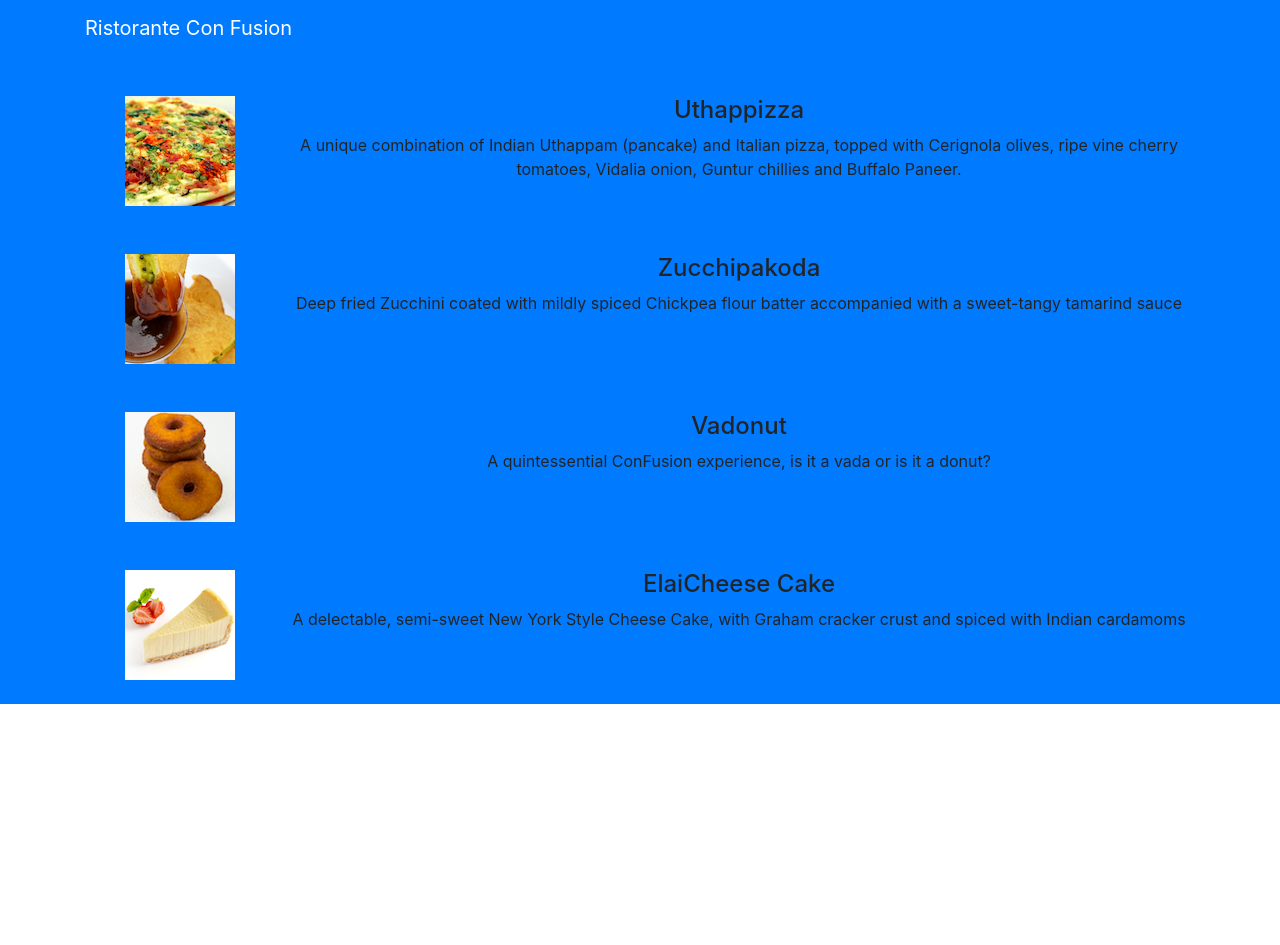
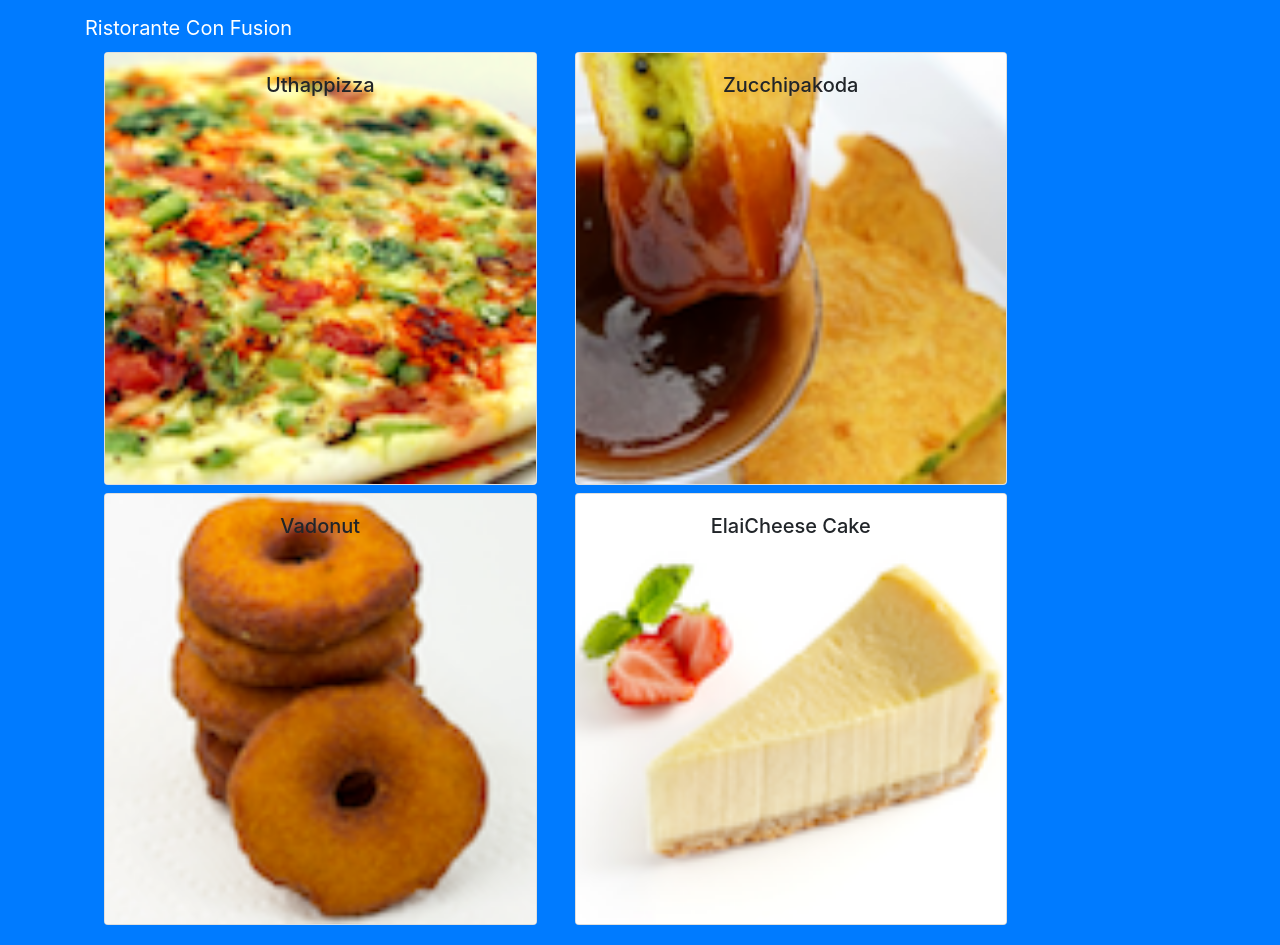
Before and after one commit to itacirgabral/reactcoursera, a React (Create React App) app: page / in a window 1280 px wide. Before the commit the page ends 800 px from the top, so only its background shows below. Built offline with nearby package versions, Linux system fonts and the light colour scheme.

Commit message:
components part 2

```diff
--- a/src/App.js
+++ b/src/App.js
@@ -3,15 +3,23 @@
 import logo from './logo.svg';
 import './App.css';
 import Menu from './components/MenuComponent'
+import { DISHES } from './shared/dishes'
 
 class App extends Component {
+  constructor(props) {
+    super(props)
+    this.state = {
+      dishes: DISHES
+    }
+  }
+
   render() {
     return (
       <div className="App">
         <Navbar dark color="primary">
           <div className="container">
             <NavbarBrand href="/">Ristorante Con Fusion</NavbarBrand>
-            <Menu />
+            <Menu dishes={this.state.dishes} />
           </div>
         </Navbar>
       </div>
--- a/src/components/MenuComponent.js
+++ b/src/components/MenuComponent.js
@@ -1,73 +1,55 @@
 import React, { Component } from 'react'
-import { Media } from 'reactstrap'
+import { Card, CardImg, CardImgOverlay, CardText, CardBody, CardTitle } from 'reactstrap'
 
 class Menu extends Component {
   constructor(props) {
     super(props)
     this.state = {
-      dishes: [
-        {
-          id: 0,
-          name:'Uthappizza',
-          image: 'assets/images/uthappizza.png',
-          category: 'mains',
-          label:'Hot',
-          price:'4.99',
-          description:'A unique combination of Indian Uthappam (pancake) and Italian pizza, topped with Cerignola olives, ripe vine cherry tomatoes, Vidalia onion, Guntur chillies and Buffalo Paneer.'
-        },
-        {
-          id: 1,
-          name:'Zucchipakoda',
-          image: 'assets/images/zucchipakoda.png',
-          category: 'appetizer',
-          label:'',
-          price:'1.99',
-          description:'Deep fried Zucchini coated with mildly spiced Chickpea flour batter accompanied with a sweet-tangy tamarind sauce'
-        },
-        {
-          id: 2,
-          name:'Vadonut',
-          image: 'assets/images/vadonut.png',
-          category: 'appetizer',
-          label:'New',
-          price:'1.99',
-          description:'A quintessential ConFusion experience, is it a vada or is it a donut?'
-        },
-        {
-          id: 3,
-          name:'ElaiCheese Cake',
-          image: 'assets/images/elaicheesecake.png',
-          category: 'dessert',
-          label:'',
-          price:'2.99',
-          description:'A delectable, semi-sweet New York Style Cheese Cake, with Graham cracker crust and spiced with Indian cardamoms'
-        }
-      ]
+      slesctedDish: null
     }
   }
+
+  onDishSelect(dish) {
+    this.setState({selectedDish: dish})
+  }
+
+  renderDish(dish) {
+    if (dish != null) {
+      return <Card>
+          <CardImg top src={dish.image} alt={dish.name} />
+          <CardBody>
+            <CardTitle>{dish.name}</CardTitle>
+            <CardText>{dish.description}</CardText>
+          </CardBody>
+        </Card>
+    } else {
+      return <div></div>
+    }
+  }
+
   render() {
-    const menu = this.state.dishes.map(dish => (<div key={dish.id} className="col-12 mt-5">
-      <Media tag="li">
-        <Media left middle>
-          <Media object src={dish.image} alt={dish.name} />
-        </Media>
-        <Media body className="ml-5">
-          <Media heading>{dish.name}</Media>
-          <p>{dish.description}</p>
-        </Media>
-      </Media>
-    </div>)
+    const menu = this.props.dishes.map(dish =>
+      <div  className="col-12 col-md-5 m-1">
+        <Card key={dish.id}
+          onClick={() => this.onDishSelect(dish)}>
+          <CardImg width="100%" src={dish.image} alt={dish.name} />
+          <CardImgOverlay>
+            <CardTitle>{dish.name}</CardTitle>
+          </CardImgOverlay>
+        </Card>
+      </div>
     )
 
-    return (
-      <div classname="container">
+    return <div className="container">
         <div className="row">
-          <Media list>
-            {menu}
-          </Media>
+          {menu}
+        </div>
+        <div className="row">
+          <div  className="col-12 col-md-5 m-1">
+            {this.renderDish(this.state.selectedDish)}
+          </div>
         </div>
       </div>
-    )
   }
 }
 export default Menu
--- /dev/null
+++ b/src/shared/dishes.js
@@ -0,0 +1,186 @@
+export const DISHES =
+    [
+        {
+        id: 0,
+        name:'Uthappizza',
+        image: 'assets/images/uthappizza.png',
+        category: 'mains',
+        label:'Hot',
+        price:'4.99',
+        description:'A unique combination of Indian Uthappam (pancake) and Italian pizza, topped with Cerignola olives, ripe vine cherry tomatoes, Vidalia onion, Guntur chillies and Buffalo Paneer.',
+        comments: [
+            {
+            id: 0,
+            rating: 5,
+            comment: "Imagine all the eatables, living in conFusion!",
+            author: "John Lemon",
+            date: "2012-10-16T17:57:28.556094Z"
+            },
+            {
+            id: 1,
+            rating: 4,
+            comment: "Sends anyone to heaven, I wish I could get my mother-in-law to eat it!",
+            author: "Paul McVites",
+            date: "2014-09-05T17:57:28.556094Z"
+            },
+            {
+            id: 2,
+            rating: 3,
+            comment: "Eat it, just eat it!",
+            author: "Michael Jaikishan",
+            date: "2015-02-13T17:57:28.556094Z"
+            },
+            {
+            id: 3,
+            rating: 4,
+            comment: "Ultimate, Reaching for the stars!",
+            author: "Ringo Starry",
+            date: "2013-12-02T17:57:28.556094Z"
+            },
+            {
+            id: 4,
+            rating: 2,
+            comment: "It's your birthday, we're gonna party!",
+            author: "25 Cent",
+            date: "2011-12-02T17:57:28.556094Z"
+            }
+        ]                        },
+        {
+        id: 1,
+        name:'Zucchipakoda',
+        image: 'assets/images/zucchipakoda.png',
+        category: 'appetizer',
+        label:'',
+        price:'1.99',
+        description:'Deep fried Zucchini coated with mildly spiced Chickpea flour batter accompanied with a sweet-tangy tamarind sauce',
+        comments: [
+            {
+            id: 0,
+            rating: 5,
+            comment: "Imagine all the eatables, living in conFusion!",
+            author: "John Lemon",
+            date: "2012-10-16T17:57:28.556094Z"
+            },
+            {
+            id: 1,
+            rating: 4,
+            comment: "Sends anyone to heaven, I wish I could get my mother-in-law to eat it!",
+            author: "Paul McVites",
+            date: "2014-09-05T17:57:28.556094Z"
+            },
+            {
+            id: 2,
+            rating: 3,
+            comment: "Eat it, just eat it!",
+            author: "Michael Jaikishan",
+            date: "2015-02-13T17:57:28.556094Z"
+            },
+            {
+            id: 3,
+            rating: 4,
+            comment: "Ultimate, Reaching for the stars!",
+            author: "Ringo Starry",
+            date: "2013-12-02T17:57:28.556094Z"
+            },
+            {
+            id: 4,
+            rating: 2,
+            comment: "It's your birthday, we're gonna party!",
+            author: "25 Cent",
+            date: "2011-12-02T17:57:28.556094Z"
+            }
+        ]
+        },
+        {
+        id: 2,
+        name:'Vadonut',
+        image: 'assets/images/vadonut.png',
+        category: 'appetizer',
+        label:'New',
+        price:'1.99',
+        description:'A quintessential ConFusion experience, is it a vada or is it a donut?',
+        comments: [
+            {
+            id: 0,
+            rating: 5,
+            comment: "Imagine all the eatables, living in conFusion!",
+            author: "John Lemon",
+            date: "2012-10-16T17:57:28.556094Z"
+            },
+            {
+            id: 1,
+            rating: 4,
+            comment: "Sends anyone to heaven, I wish I could get my mother-in-law to eat it!",
+            author: "Paul McVites",
+            date: "2014-09-05T17:57:28.556094Z"
+            },
+            {
+            id: 2,
+            rating: 3,
+            comment: "Eat it, just eat it!",
+            author: "Michael Jaikishan",
+            date: "2015-02-13T17:57:28.556094Z"
+            },
+            {
+            id: 3,
+            rating: 4,
+            comment: "Ultimate, Reaching for the stars!",
+            author: "Ringo Starry",
+            date: "2013-12-02T17:57:28.556094Z"
+            },
+            {
+            id: 4,
+            rating: 2,
+            comment: "It's your birthday, we're gonna party!",
+            author: "25 Cent",
+            date: "2011-12-02T17:57:28.556094Z"
+            }
+        ]
+        },
+        {
+        id: 3,
+        name:'ElaiCheese Cake',
+        image: 'assets/images/elaicheesecake.png',
+        category: 'dessert',
+        label:'',
+        price:'2.99',
+        description:'A delectable, semi-sweet New York Style Cheese Cake, with Graham cracker crust and spiced with Indian cardamoms',
+        comments: [
+            {
+            id: 0,
+            rating: 5,
+            comment: "Imagine all the eatables, living in conFusion!",
+            author: "John Lemon",
+            date: "2012-10-16T17:57:28.556094Z"
+            },
+            {
+            id: 1,
+            rating: 4,
+            comment: "Sends anyone to heaven, I wish I could get my mother-in-law to eat it!",
+            author: "Paul McVites",
+            date: "2014-09-05T17:57:28.556094Z"
+            },
+            {
+            id: 2,
+            rating: 3,
+            comment: "Eat it, just eat it!",
+            author: "Michael Jaikishan",
+            date: "2015-02-13T17:57:28.556094Z"
+            },
+            {
+            id: 3,
+            rating: 4,
+            comment: "Ultimate, Reaching for the stars!",
+            author: "Ringo Starry",
+            date: "2013-12-02T17:57:28.556094Z"
+            },
+            {
+            id: 4,
+            rating: 2,
+            comment: "It's your birthday, we're gonna party!",
+            author: "25 Cent",
+            date: "2011-12-02T17:57:28.556094Z"
+            }
+        ]
+        }
+    ];
```
Also changed, not shown: 1 other file (tests, documents, lock files or other folders).
